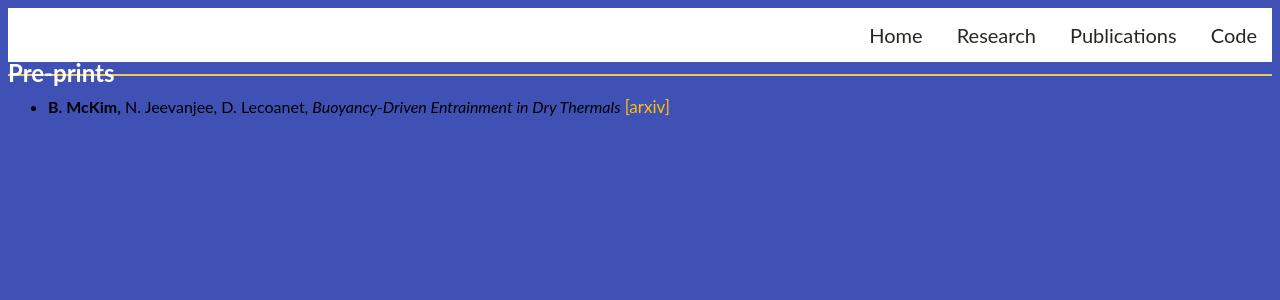
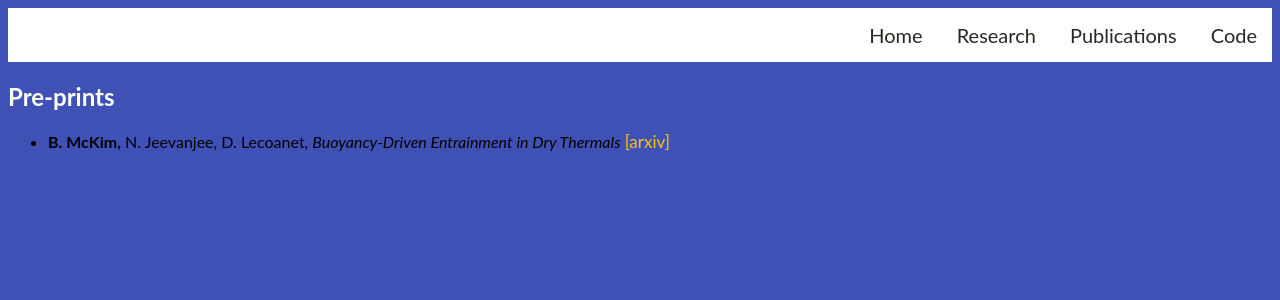
Before and after one commit to mckimb/mckimb.github.io, a Jekyll site: the page built from papers/index.html, in a window 1280 px wide. Shown: the top 300 px of the page. Built offline with Jekyll 4.4.1, drawn with Linux system fonts in a browser that asks for light colours.

Commit message:
Update main.css

```diff
--- a/css/main.css
+++ b/css/main.css
@@ -12,7 +12,7 @@ body h2 {
     color: white;
     \\ background-color: #EFCA58;
 }
-
+/*
 h2 {
    width: 100%;
    \\ text-align: left;
@@ -110,7 +110,8 @@ nav ul li, footer ul li {
 }
 
 .blurb p {
-    color: #272822
+    color: #272822;
+    color: white;
 }
 
 .topnav {
```
